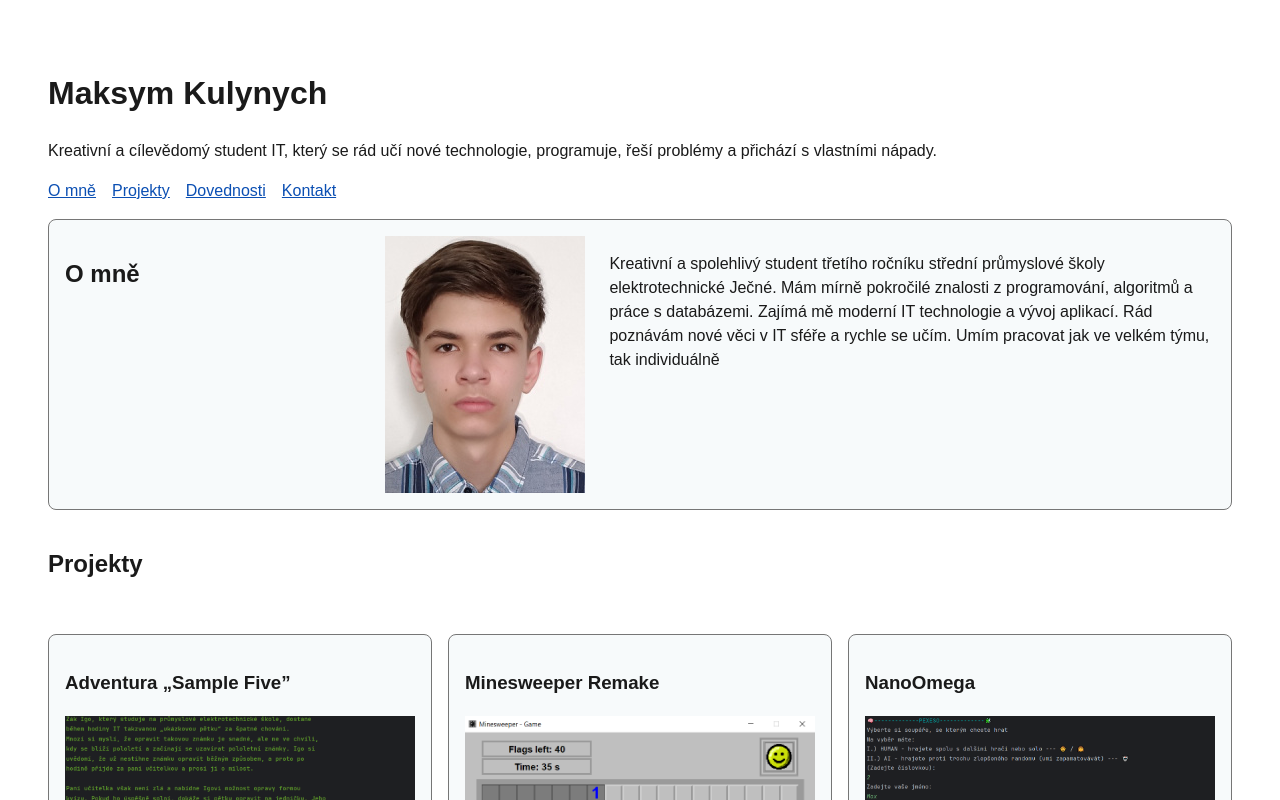
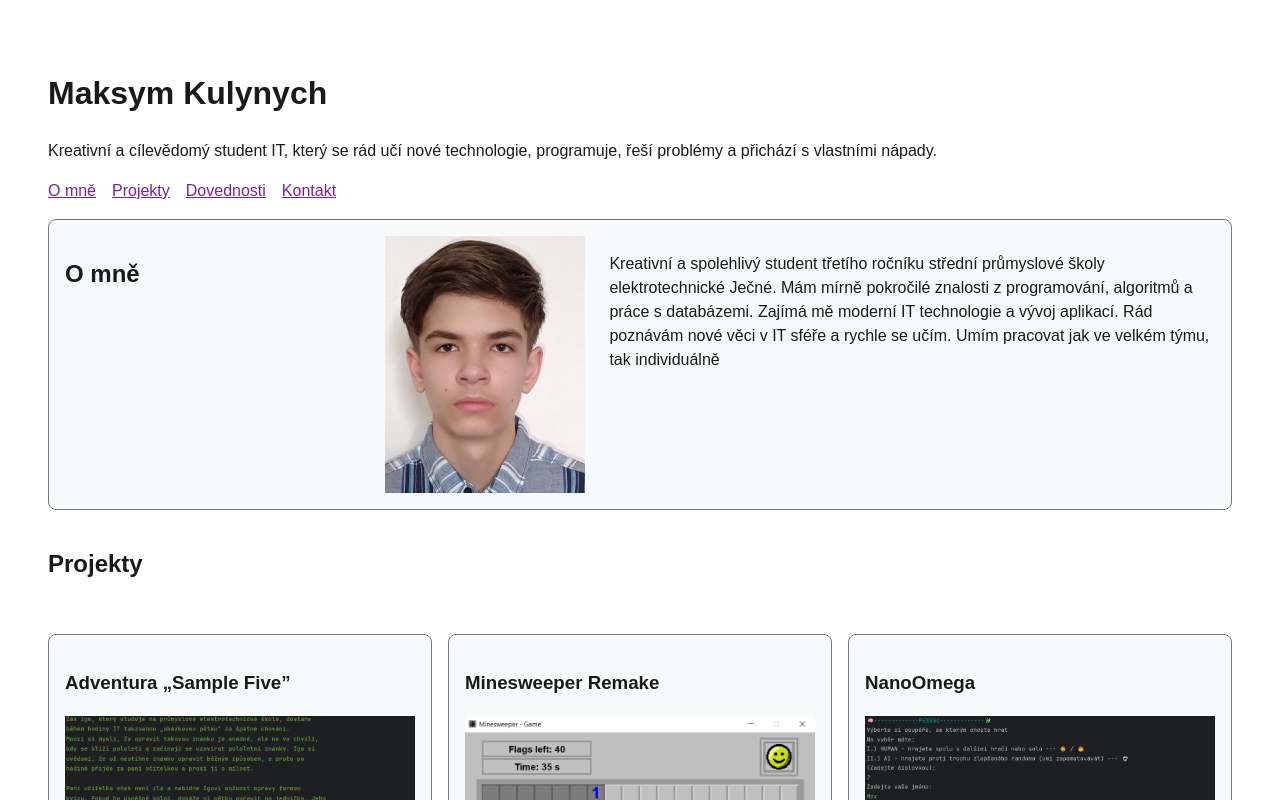
Before and after one commit to kulinichmax16082009-sys/osobni-stranka, a plain HTML site: page index.html in a window 1280 px wide. Shown: the top 800 px of the page. Drawn offline with Linux system fonts and the light colour scheme.

Commit message:
style: první barva odkazů

```diff
--- a/css/style.css
+++ b/css/style.css
@@ -6,7 +6,7 @@ html {
 :root {
   --barva-pozadi: #ffffff;
   --barva-textu: #1a1a1a;
-  --barva-odkaz: #0b4fb3;
+  --barva-odkaz: #7a1fa2;
   --barva-ramecek: #767676;
   --barva-skip-pozadi: #000000;
   --barva-skip-text: #ffffff;
```
